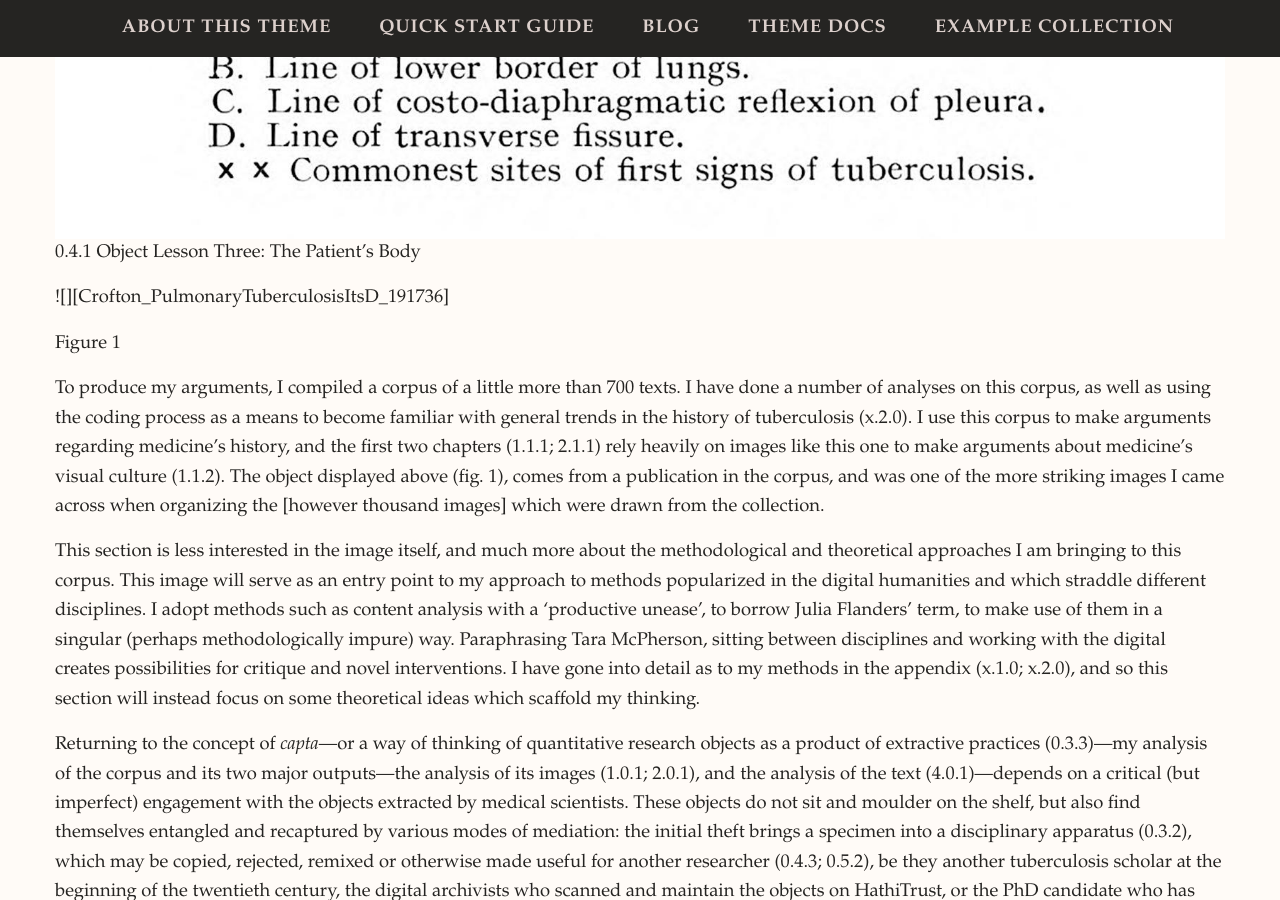
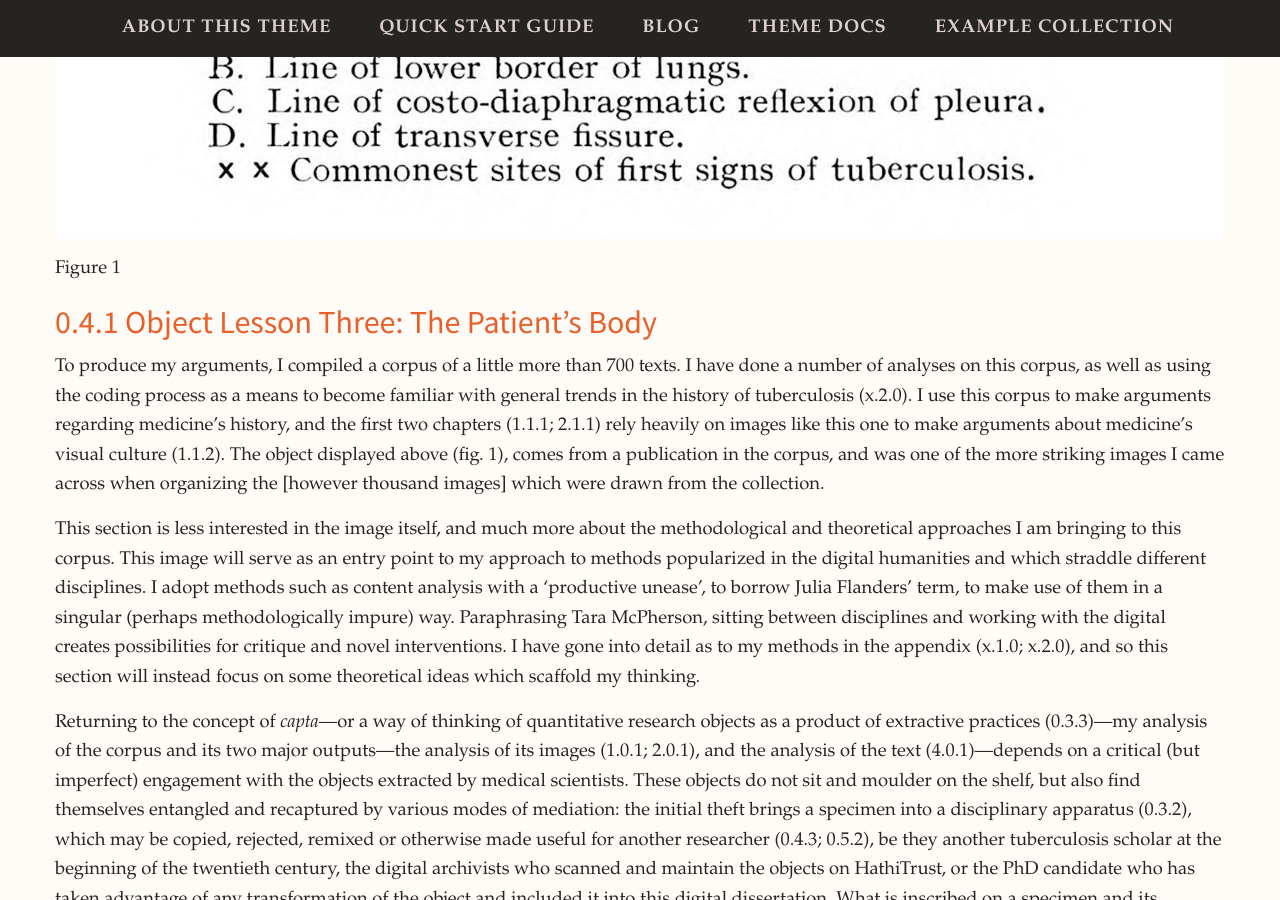
Before and after one commit to TuberculosisSpecimen/diss, a Jekyll site: the page built from _items/2022-07-18-Brains-In-Jars-3.2.md, in a window 1280 px wide and 900 px high, scrolled down 1736 px. Built offline with Jekyll 4.4.1, drawn with Linux system fonts in a browser that asks for light colours; nearby versions of some CDN libraries; some web fonts are replaced; some of the changed lines change nothing that is shown.

Commit message:
Update 2022-07-18-Brains-In-Jars-3.2.md

```diff
--- a/_items/2022-07-18-Brains-In-Jars-3.2.md
+++ b/_items/2022-07-18-Brains-In-Jars-3.2.md
@@ -58,11 +58,10 @@ pullquote: "Find out more about community archiving!"
 </div>
 
 <img id="CroftonImg" src="/assets/items/Crofton_PulmonaryTuberculosisItsD_1917_36.jpg" alt="Crofton_PulmonaryTuberculosisItsD_1917_36.jpg" >
-0.4.1 Object Lesson Three: The Patient's Body
-
-![][Crofton_PulmonaryTuberculosisItsD_191736]
 
 Figure 1
+
+## 0.4.1 Object Lesson Three: The Patient's Body ##
 
 To produce my arguments, I compiled a corpus of a little more than 700 texts. I have done a number of analyses on this corpus, as well as using the coding process as a means to become familiar with general trends in the history of tuberculosis (x.2.0). I use this corpus to make arguments regarding medicine's history, and the first two chapters (1.1.1; 2.1.1) rely heavily on images like this one to make arguments about medicine's visual culture (1.1.2). The object displayed above (fig. 1), comes from a publication in the corpus, and was one of the more striking images I came across when organizing the \[however thousand images\] which were drawn from the collection.
 
```
